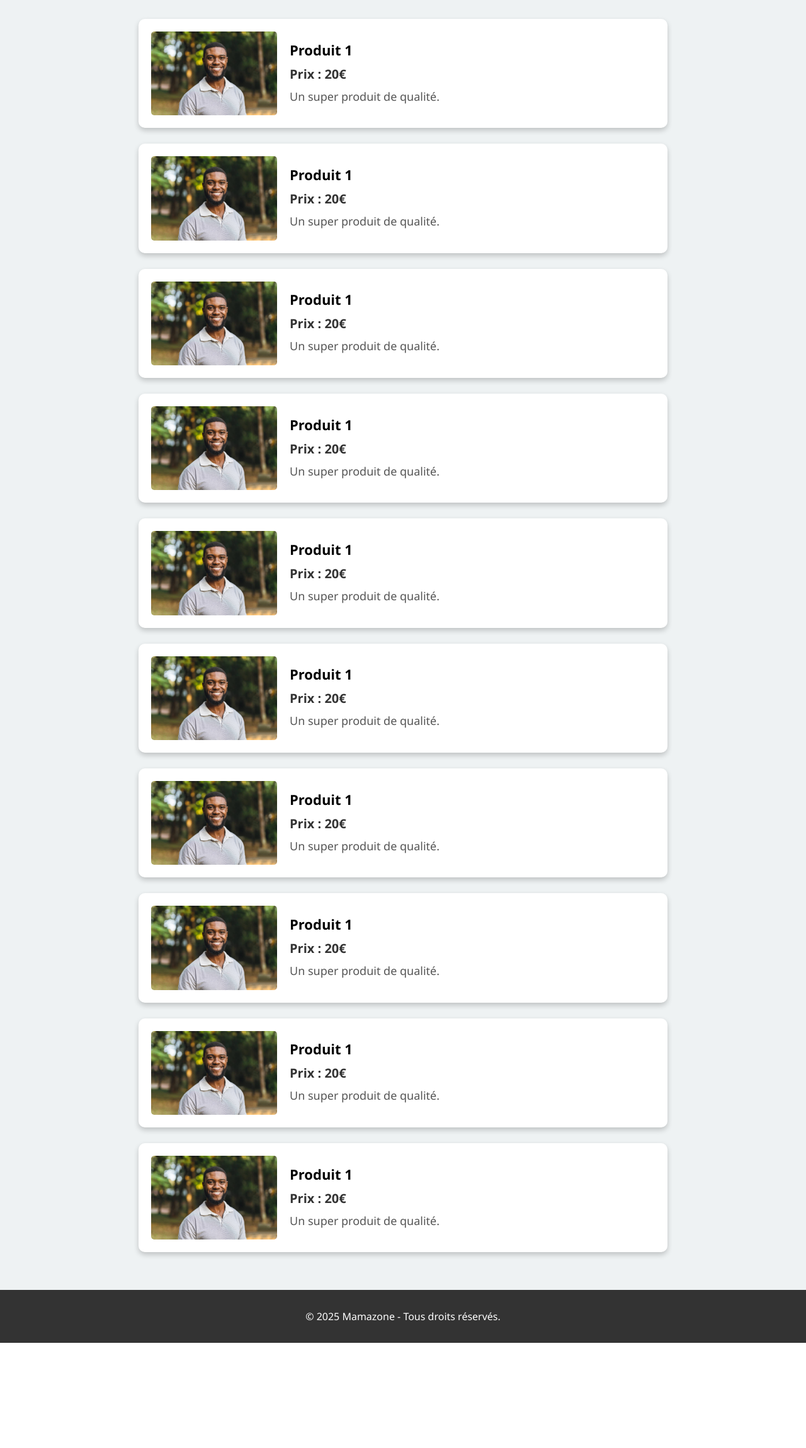
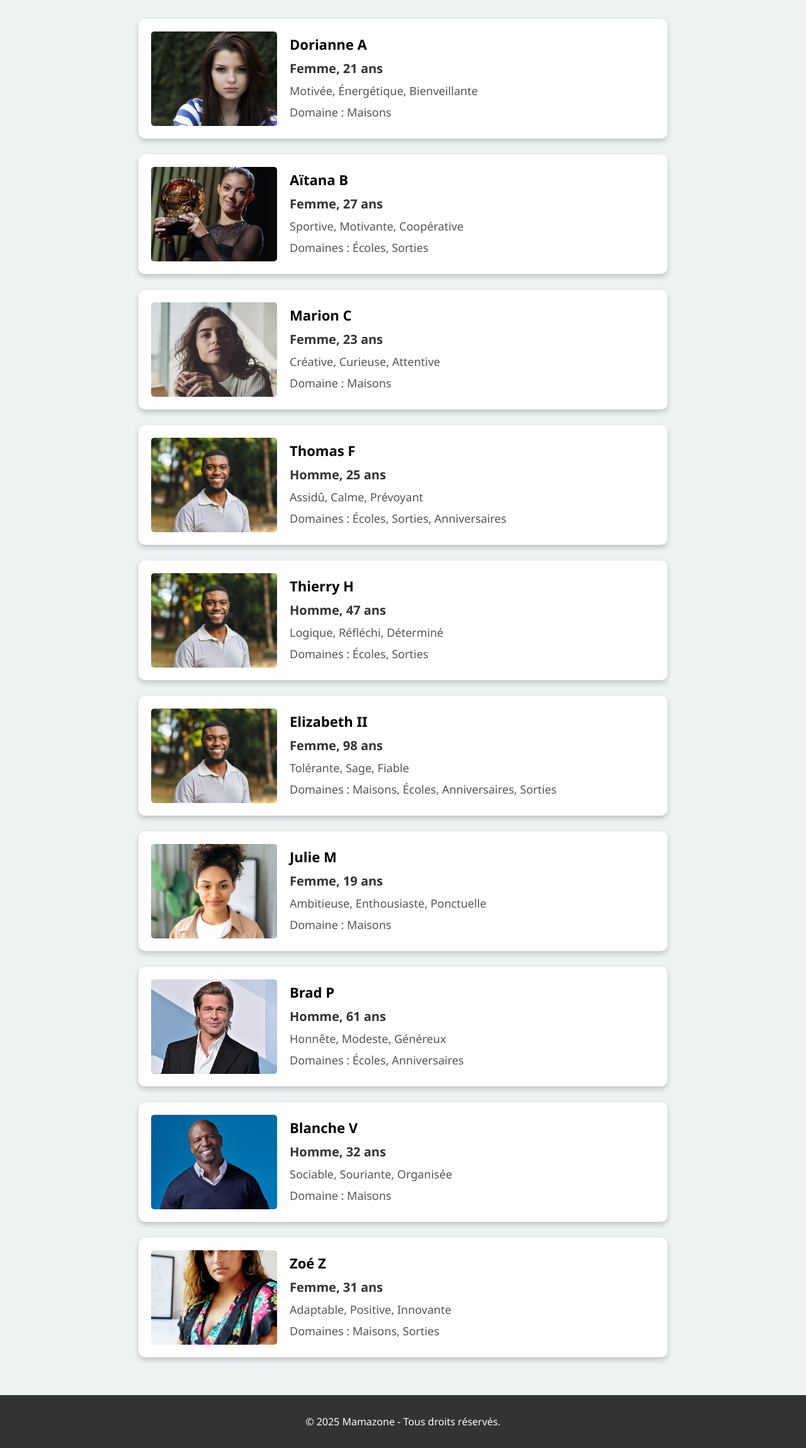
Before and after one commit to NotMattew/TP-Flask-Phung-Frantzeskakis, a Flask app: page / in a window 1280 px wide. Shown: the part 198-2497 px from the top of the page at 63% size. Before the commit the page ends 2330 px from the top, so only its background shows below. Run offline with Flask 3, Linux system fonts and the light colour scheme.

Commit message:
big changes
les produits deviennent les personnes
la fin arrive

```diff
--- a/main.py
+++ b/main.py
@@ -8,7 +8,7 @@ babysitter = {
         "age" : 21,
         "genre" : "Femme",
         "qualite" : ["Motivée", "Énergétique", "Bienveillante"],
-        "domaine" : [""]
+        "domaine" : ["Maisons"]
     },
     "b_aitana" : {
         "pic" : "/images/b_aitana.jpg",
@@ -16,71 +16,71 @@ babysitter = {
         "age" : 27,
         "genre" : "Femme",
         "qualite" : ["Sportive", "Motivante", "Coopérative"],
-        "domaine" : [""]
+        "domaine" : ["Écoles", "Sorties"]
     },
     "c_marion" : {
-        "pic" : "/images/",
+        "pic" : "/images/c_marion.jpg",
         "nom" : "Marion C",
         "age" : 23,
         "genre" : "Femme",
-        "qualite" : [""],
-        "domaine" : [""]
+        "qualite" : ["Créative", "Curieuse", "Attentive"],
+        "domaine" : ["Maisons"]
     },
     "f_thomas" : {
-        "pic" : "/images/",
+        "pic" : "/images/f_thomas.jpg",
         "nom" : "Thomas F",
         "age" : 25,
         "genre" : "Homme",
         "qualite" : ["Assidû", "Calme", "Prévoyant"],
-        "domaine" : ["Écoles", "Sorties scolaires"]
+        "domaine" : ["Écoles", "Sorties", "Anniversaires"]
     },
     "h_thierry" : {
-        "pic" : "/images/",
+        "pic" : "/images/f_thomas.jpg",
         "nom" : "Thierry H",
         "age" : 47,
         "genre" : "Homme",
-        "qualite" : [""],
-        "domaine" : [""]
+        "qualite" : ["Logique", "Réfléchi", "Déterminé"],
+        "domaine" : ["Écoles", "Sorties"]
     },
     "ii_elizabeth" : {
-        "pic" : "/images/",
+        "pic" : "/images/f_thomas.jpg",
         "nom" : "Elizabeth II",
         "age" : 98,
         "genre" : "Femme",
-        "qualite" : [""],
-        "domaine" : [""]
+        "qualite" : ["Tolérante", "Sage", "Fiable"],
+        "domaine" : ["Maisons", "Écoles","Anniversaires", "Sorties"]
     },
     "m_julie" : {
-        "pic" : "/images/",
+        "pic" : "/images/m_julie.jpg",
         "nom" : "Julie M",
         "age" : 19,
         "genre" : "Femme",
-        "qualite" : [""],
-        "domaine" : [""]
+        "qualite" : ["Ambitieuse", "Enthousiaste", "Ponctuelle"],
+        "domaine" : ["Maisons"]
     },
     "p_brad" : {
-        "pic" : "/images/",
+        "pic" : "/images/p_brad.jpg",
         "nom" : "Brad P",
         "age" : 61,
         "genre" : "Homme",
-        "qualite" : [""],
-        "domaine" : [""]
+        "qualite" : ["Honnête", "Modeste", "Généreux"],
+        "domaine" : ["Écoles", "Anniversaires"]
     },
     "v_blanche" : {
-        "pic" : "/images/",
+        "pic" : "/images/v_blanche.jpg",
         "nom" : "Blanche V",
         "age" : 32,
         "genre" : "Homme",
-        "qualite" : [""],
-        "domaine" : [""]
+        "qualite" : ["Sociable", "Souriante", "Organisée"],
+        "domaine" : ["Maisons"]
     },
     "z_zoe" : {
-        "pic" : "/images/",
+        "pic" : "/images/z_zoe.jpg",
         "nom" : "Zoé Z",
         "age" : 31,
         "genre" : "Femme",
-        "qualite" : [""],
-        "domaine" : [""]
+        "qualite" : ["Adaptable", "Positive", "Innovante"],
+        "domaine" : ["Maisons", "Sorties"]
     }
 }
 
@@ -88,7 +88,7 @@ babysitter = {
 @app.route("/")
 def hello():
     return render_template(
-        "home.html"
+        "home.html", babysitter = babysitter
     )
 
 
--- a/static/home.css
+++ b/static/home.css
@@ -35,7 +35,7 @@ nav ul li a {
     font-size: 18px;
 }
 
-.produits {
+.bbsiters {
     display: flex;
     flex-wrap: wrap;
     justify-content: center;
@@ -43,7 +43,7 @@ nav ul li a {
     padding: 30px;
 }
 
-.produit {
+.bbsiter {
     background: white;
     padding: 20px;
     border-radius: 10px;
@@ -54,35 +54,43 @@ nav ul li a {
     width: 800px;
 }
 
-.produit:hover {
+.bbsiter:hover {
     transform: scale(1.05);
 }
 
-.produit img {
-    max-width: 200px;
+.bbsiter img.pdp {
+    width: 200px;
+    height: 150px;
+    object-fit: cover;
     border-radius: 5px;
     margin-right: 20px;
 }
 
-.produit-info {
+.bbsiter-info {
     display: flex;
     flex-direction: column;
     justify-content: flex-start;
 }
 
-.produit-info h2 {
+.bbsiter-info h2 {
     margin: 0;
     font-size: 22px;
 }
 
-.produit-info p.prix {
+.bbsiter-info p.info {
     margin: 10px 0 5px 0;
     font-size: 20px;
     font-weight: bold;
     color: #333;
 }
 
-.produit-info p.description {
+.bbsiter-info p.quali {
+    margin: 5px 0;
+    font-size: 18px;
+    color: #555;
+}
+
+.bbsiter-info p.domain {
     margin: 5px 0;
     font-size: 18px;
     color: #555;
--- a/templates/home.html
+++ b/templates/home.html
@@ -21,15 +21,17 @@
     </header>
 
     <main>
-        <section class="produits">
+        <section class="bbsiters">
 
-            {% for i in range(10) %}
-            <article class="produit">
-                <img src="../images/f_thomas.jpg" alt="T">
-                <div class="produit-info">
-                    <h2>Produit 1</h2>
-                    <p class="prix">Prix : 20€</p>
-                    <p class="description">Un super produit de qualité.</p>
+            {% for person in babysitter.values() %}
+            <article class="bbsiter">
+                <img src="{{ url_for('static', filename= person['pic'] ) }}" class="pdp" alt="{{ person['nom'] }}">
+                <div class="bbsiter-info">
+                    <h2>{{person['nom']}}</h2>
+                    <p class="info">{{ person['genre']}}, {{person['age']}} ans</p>
+                    <p class="quali">
+                        {% for i in range(3) %}{{person['qualite'][i]}}{% if i != 2 %}, {% endif %}{% endfor %}</p>
+                    <p class="domain">Domaine{% if person['domaine']|length > 1%}s{% endif %} : {% for i in range(person['domaine']|length) %}{{person['domaine'][i]}}{% if i != person['domaine']|length-1 %}, {% endif %}{% endfor %} </p>
                 </div>
             </article>
             {% endfor %}
```
